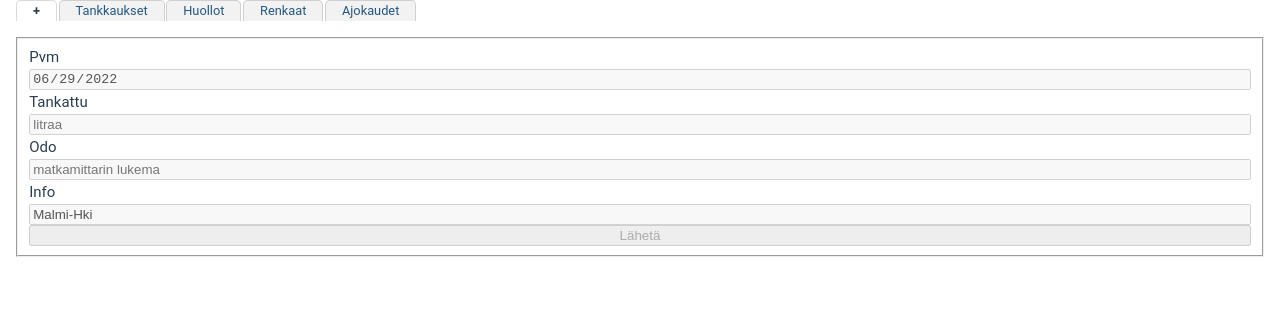
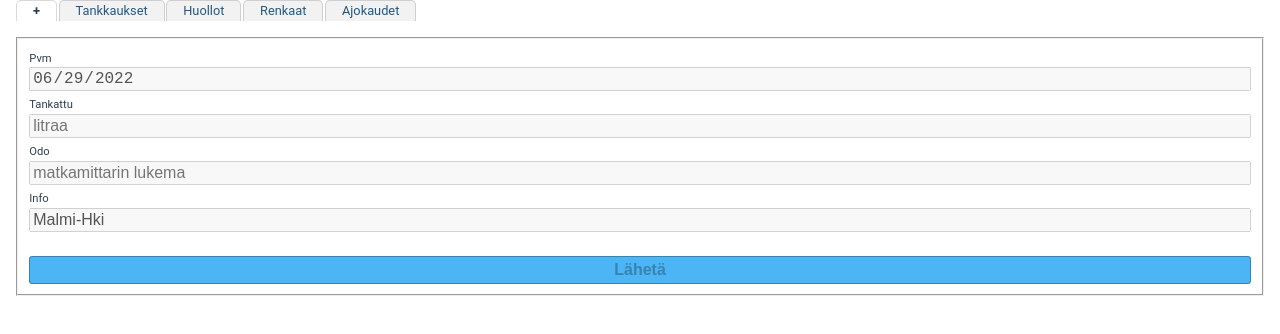
Before and after one commit to tzrissan/mc-event-log, a Vue app: page / in a window 1280 px wide. Shown: the top 334 px of the page. Built offline with nearby package versions, Linux system fonts and the light colour scheme; no server answers.

Commit message:
Rajoita syötettäviä odoja (sanity check)

```diff
--- a/src/store.ts
+++ b/src/store.ts
@@ -7,6 +7,7 @@ class Store {
   huollot: Huolto[] = [];
   renkaat: Rengas[] = [];
   ajokaudet: Ajokausi[] = [];
+  viimeisinTankkaus: Tankkaus | undefined;
   ajossaOlevaPyora: string | undefined;
   tiedotLadattu: boolean = false;
 }
@@ -28,7 +29,9 @@ export function paivitaData(tapahtumat: ApiFuelLogEvent[]): void {
     store.huollot = huollot.reverse();
     store.renkaat = renkaat.reverse();
     store.ajokaudet = ajokaudet;
+    store.viimeisinTankkaus = tankkaukset[0];
     store.ajossaOlevaPyora = tankkaukset[0].pyora;
+
     store.tiedotLadattu = true;
 
   }
--- a/src/views/UusiTankkausView.vue
+++ b/src/views/UusiTankkausView.vue
@@ -10,7 +10,8 @@
         v-model.number="lomake.fuel" />
 
       <label for="odo">Odo</label>
-      <input id="odo" placeholder="matkamittarin lukema" type="number" required step=1 v-model.number="lomake.odo" />
+      <input id="odo" placeholder="matkamittarin lukema" type="number" required :min="minOdo" :max="maxOdoInput" step=1
+        v-model.number="lomake.odo" />
 
       <label for="info">Info</label>
       <input id="info" type="text" v-model="lomake.info" />
@@ -54,11 +55,17 @@ export default {
     }
   },
   computed: {
-    latausKaynnissa() {
+    latausKaynnissa(): boolean {
       return !store.tiedotLadattu;
     },
-    lomakeLukittu() {
+    lomakeLukittu(): boolean {
       return this.tallennusKaynnissa || !store.tiedotLadattu;
+    },
+    minOdo(): number {
+      return store.viimeisinTankkaus ? store.viimeisinTankkaus.odo : 0;
+    },
+    maxOdoInput(): number {
+      return this.minOdo + 500;
     }
   }
 }
@@ -69,4 +76,25 @@ export default {
 fieldset {
   display: grid;
 }
+
+label {
+  margin-top: 0.3rem;
+  font-size: 0.7rem;
+}
+
+input {
+  font-size: 1rem;
+}
+
+input[type=submit] {
+  margin-top: 1.5rem;
+  height: 1.8rem;
+  background: #4cb5f5;
+  width: 100%;
+  font-size: 1rem;
+  font-weight: 700;
+  box-shadow: none;
+  border: 1px solid;
+  border-radius: 0.2rem;
+}
 </style>
```
